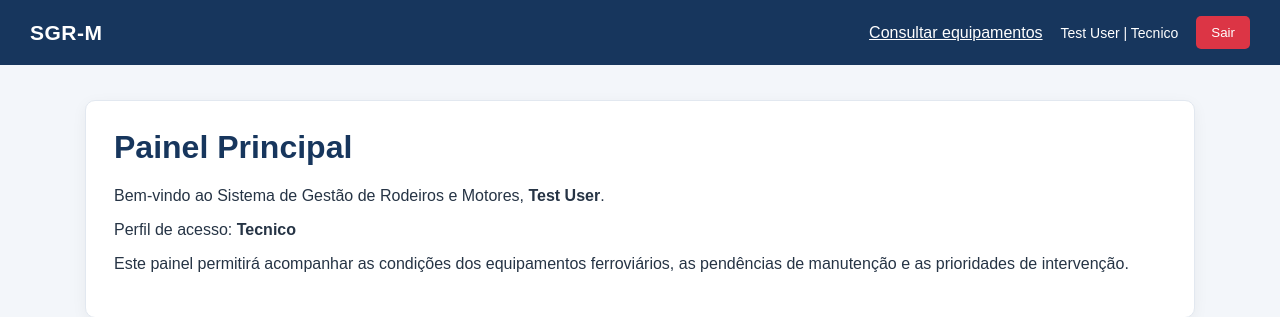
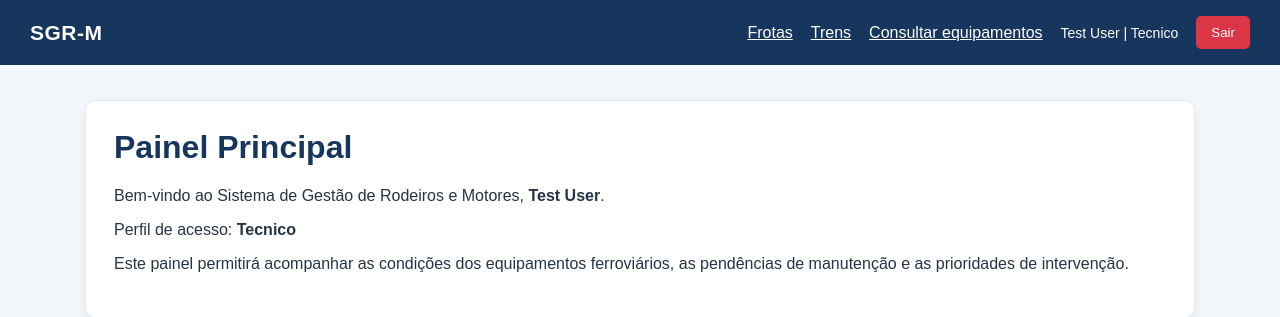
Before and after one commit to DiegoArmelin/SGR-M, a Laravel app: page /dashboard in a window 1280 px wide. Shown: the top 317 px of the page. Run offline with Laravel 12, Linux system fonts and the light colour scheme; a user stored in the database is signed in; data comes from the database, SQL or seed files in the repository.

Commit message:
feat: adiciona navegacao de frotas e trens

```diff
--- a/resources/views/layouts/app.blade.php
+++ b/resources/views/layouts/app.blade.php
@@ -222,6 +222,8 @@
             <div class="brand">SGR-M</div>
 
             <div class="navbar-right">
+                <a href="{{ route('frotas.index') }}" style="color:white; text-decoration:underline;">Frotas</a>
+                <a href="{{ route('trens.index') }}" style="color:white; text-decoration:underline;">Trens</a>
                 <a href="{{ route('equipamentos.index') }}" style="color:white; text-decoration:underline;">Consultar equipamentos</a>
                 <div class="user-info">
                     {{ auth()->user()->name }}
```
